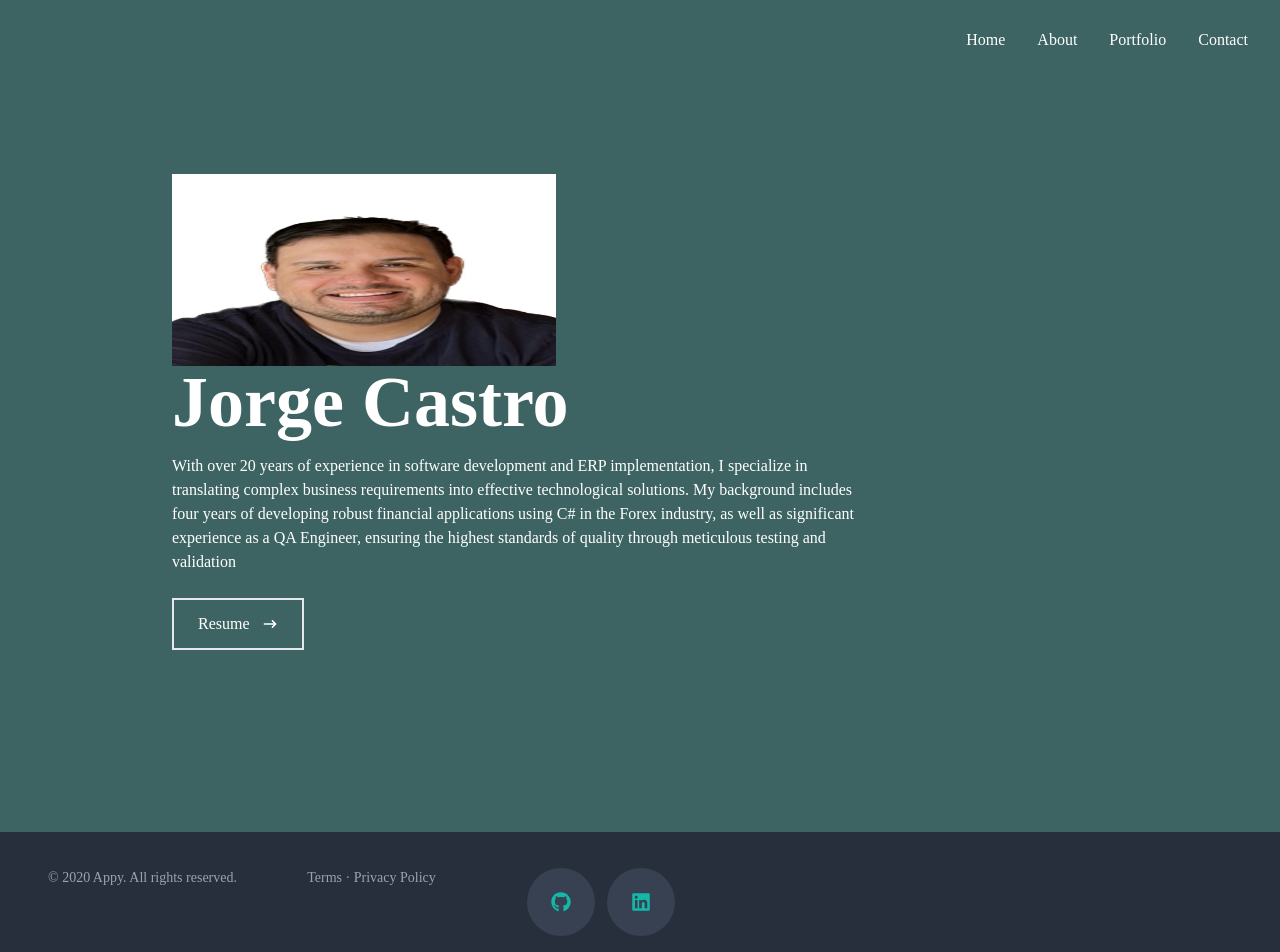
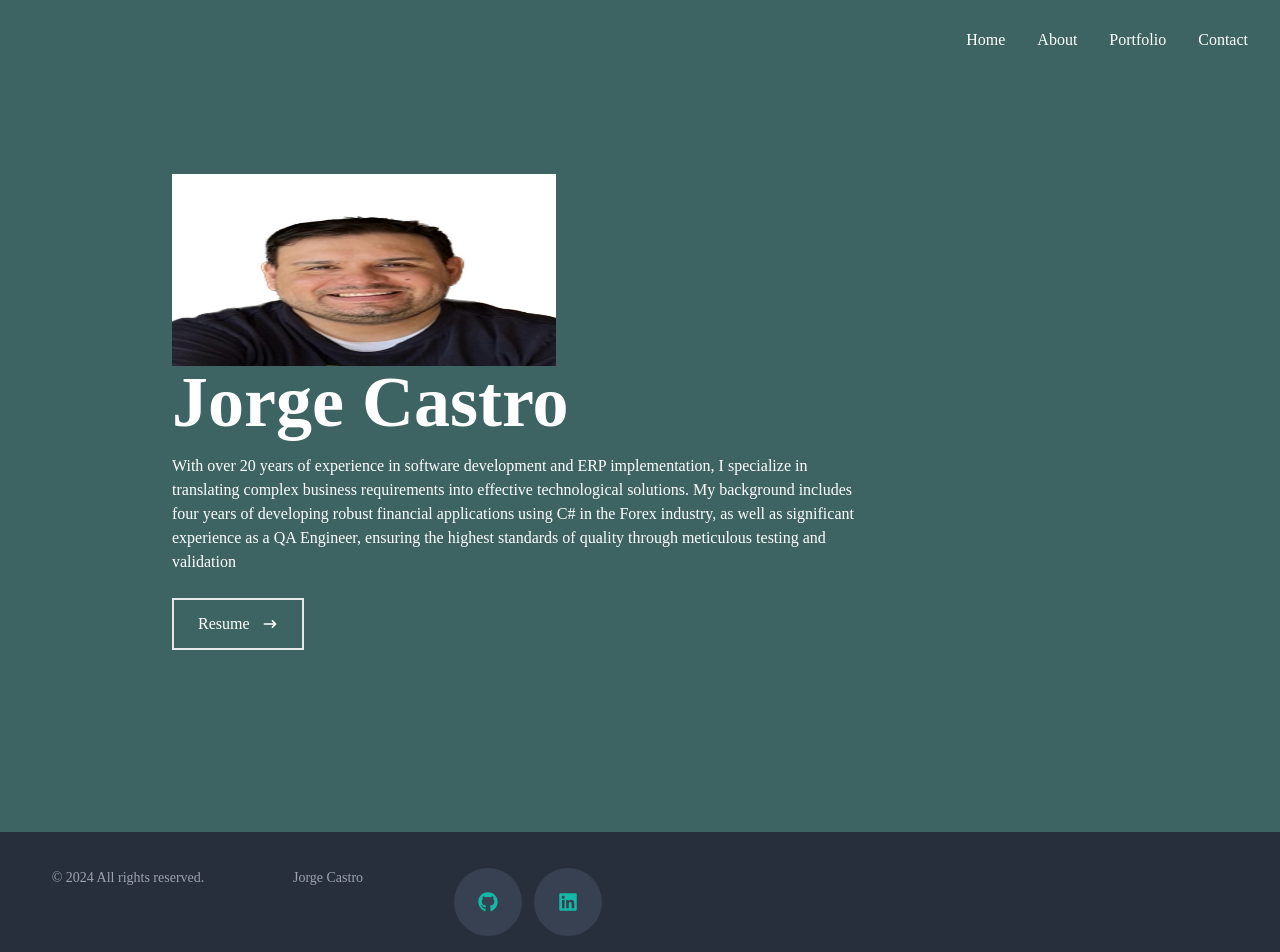
Before and after one commit to jlcastro1877/portfolio_react, a React (Create React App) app: page / in a window 1280 px wide. Shown: the top 952 px of the page. Built offline with nearby package versions, Linux system fonts and the light colour scheme.

Commit message:
all rights reserved date fix

```diff
--- a/src/components/Footer.jsx
+++ b/src/components/Footer.jsx
@@ -6,18 +6,12 @@ function Footer() {
   return (
     <footer className="bg-gray-900 text-white">
       <div className="md:flex md:justify-between md:items-center sm:px-12 px-4 bg-[#ffffff19] py-7">
-        {/* <h1
-          className="lg:text-4xl text-3xl md:mb-0 mb-6 lg:leading-normal font-semibold
-         md:w-2/5"
-        >
-          <span className="text-teal-400">Jorge Castro</span>
-        </h1> */}
         <div
           className="grid grid-cols-1 sm:grid-cols-2 lg:grid-cols-3 gap-10
       text-center pt-2 text-gray-400 text-sm pb-8"
         >
-          <span>© 2020 Appy. All rights reserved.</span>
-          <span>Terms · Privacy Policy</span>
+          <span>© 2024 All rights reserved.</span>
+          <span>Jorge Castro</span>
           <SocialIcons Icons={Icons} />
         </div>
       </div>
```
